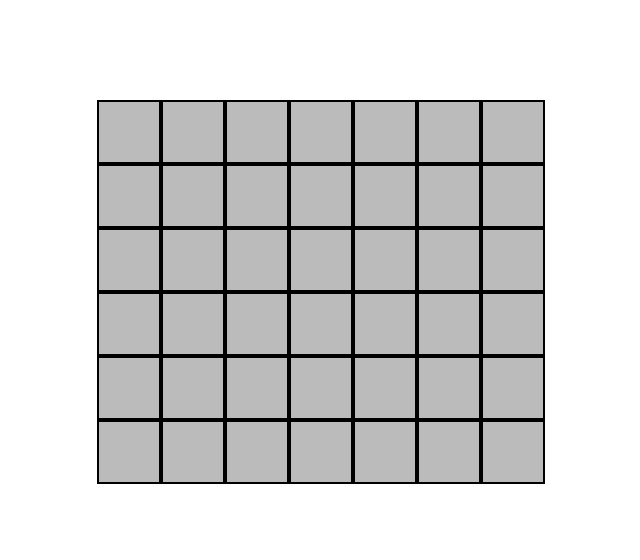
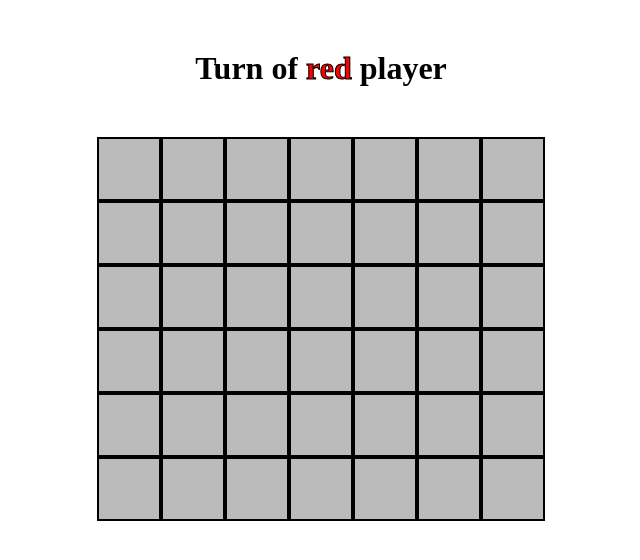
Before and after one commit to idroj2002/Connect-four, a React (Vite) app: page / in a window 1280 px wide. Shown: the top 560 px of the page, without its empty margins (319-959 px from the left). Built offline with nearby package versions, Linux system fonts and the light colour scheme.

Commit message:
Next turn title implemented

```diff
--- a/src/App.css
+++ b/src/App.css
@@ -1,8 +1,29 @@
+:root {
+  --yellow: rgb(231, 231, 0);
+}
+
 .board {
   display: flex;
   justify-content: center;
-  margin-top: 100px;
+  margin-top: 50px;
 }
+
 .column {
   display: inline-block;
 }
+
+.title {
+  display: flex;
+  justify-content: center;
+  margin-top: 50px;
+}
+
+.red-text {
+  color: red;
+  -webkit-text-stroke: 1px black;
+}
+
+.yellow-text {
+  color: yellow;
+  -webkit-text-stroke: 1px black;
+}
--- a/src/App.jsx
+++ b/src/App.jsx
@@ -9,16 +9,16 @@ export function App() {
   const ROWS = 6;
 
   const [position, setPosition] = useState(Array.from({ length: COLUMNS }, () => []));
-  const [nextMovement, setNextMovement] = useState('r');
+  const [nextMovement, setNextMovement] = useState('red');
 
   const handleClick = (column) => {
     let newPosition = [...position];
     newPosition[column].push(nextMovement);
     setPosition(newPosition);
-    if (nextMovement == 'r') {
-      setNextMovement('y');
+    if (nextMovement == 'red') {
+      setNextMovement('yellow');
     } else {
-      setNextMovement('r');
+      setNextMovement('red');
     }
 
     checkWinCondition(column, newPosition[column].length - 1);
@@ -141,8 +141,12 @@ export function App() {
   }
 
   return (
-    <div className='board'>
-      { columns }
-    </div>
+    <>
+      <h1 className="title">Turn of <span className={ `${nextMovement}-text` }><b>&nbsp;{ nextMovement }&nbsp;</b></span> player</h1>
+
+      <div className='board'>
+        { columns }
+      </div>
+    </>
   )
 }
--- a/src/Column.jsx
+++ b/src/Column.jsx
@@ -8,11 +8,11 @@ export function Column({ rows, column, onClick }) {
     if (restantCells.length == 0) {
         cells.unshift(<Cell key={`${i}`} />);
     }
-    else if (restantCells.length > 0 && restantCells[0] == 'r') {
+    else if (restantCells.length > 0 && restantCells[0] == 'red') {
         cells.unshift(<Cell key={`${i}`} color='red' />);
         restantCells.shift();
     }
-    else if (restantCells.length > 0 && restantCells[0] == 'y') {
+    else if (restantCells.length > 0 && restantCells[0] == 'yellow') {
         cells.unshift(<Cell key={`${i}`} color='yellow' />);
         restantCells.shift();
     }
--- a/src/index.css
+++ b/src/index.css
@@ -1,4 +1,5 @@
 * {
     margin: 0;
     padding: 0;
+    background-color: #FFF;
 }
```
